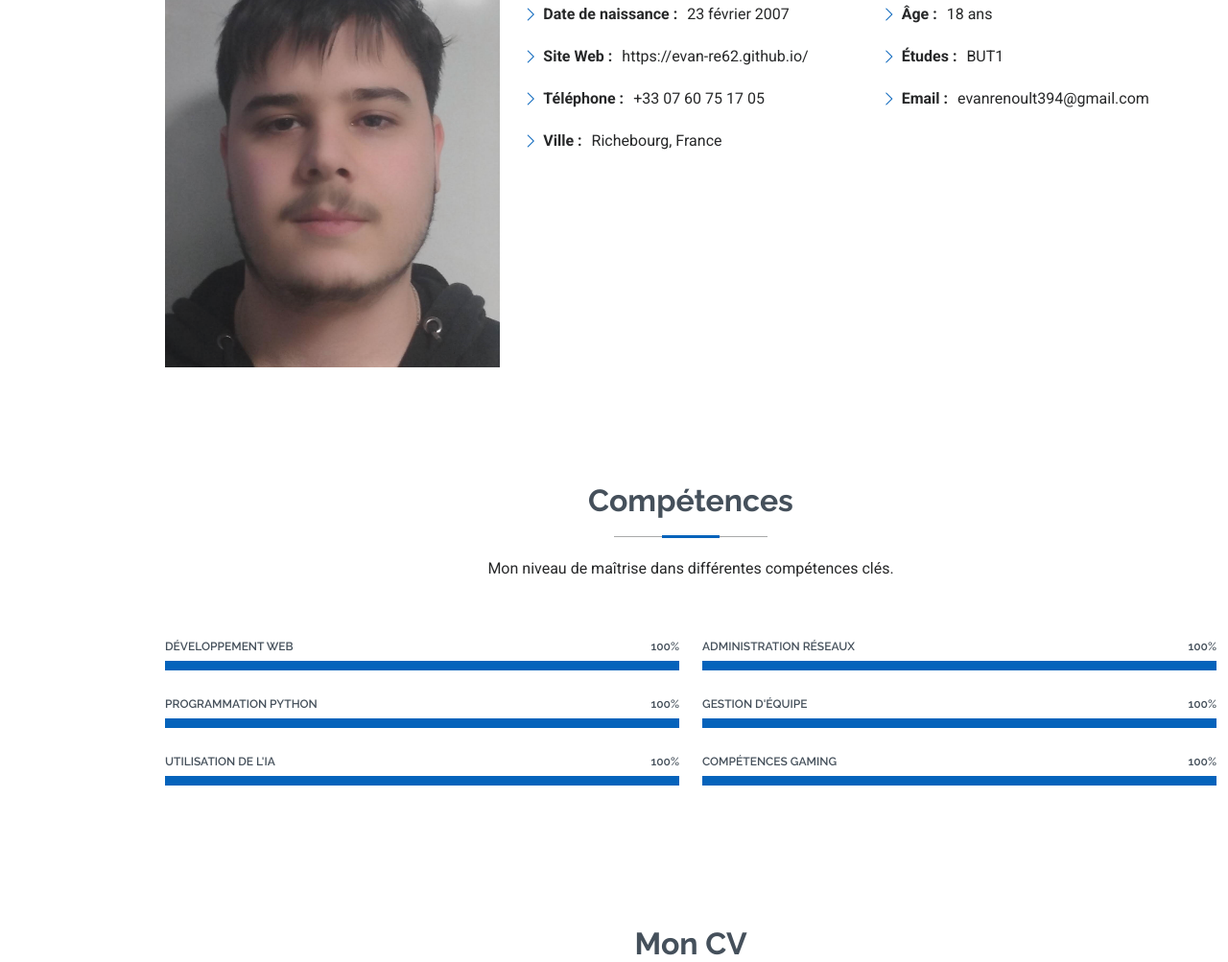
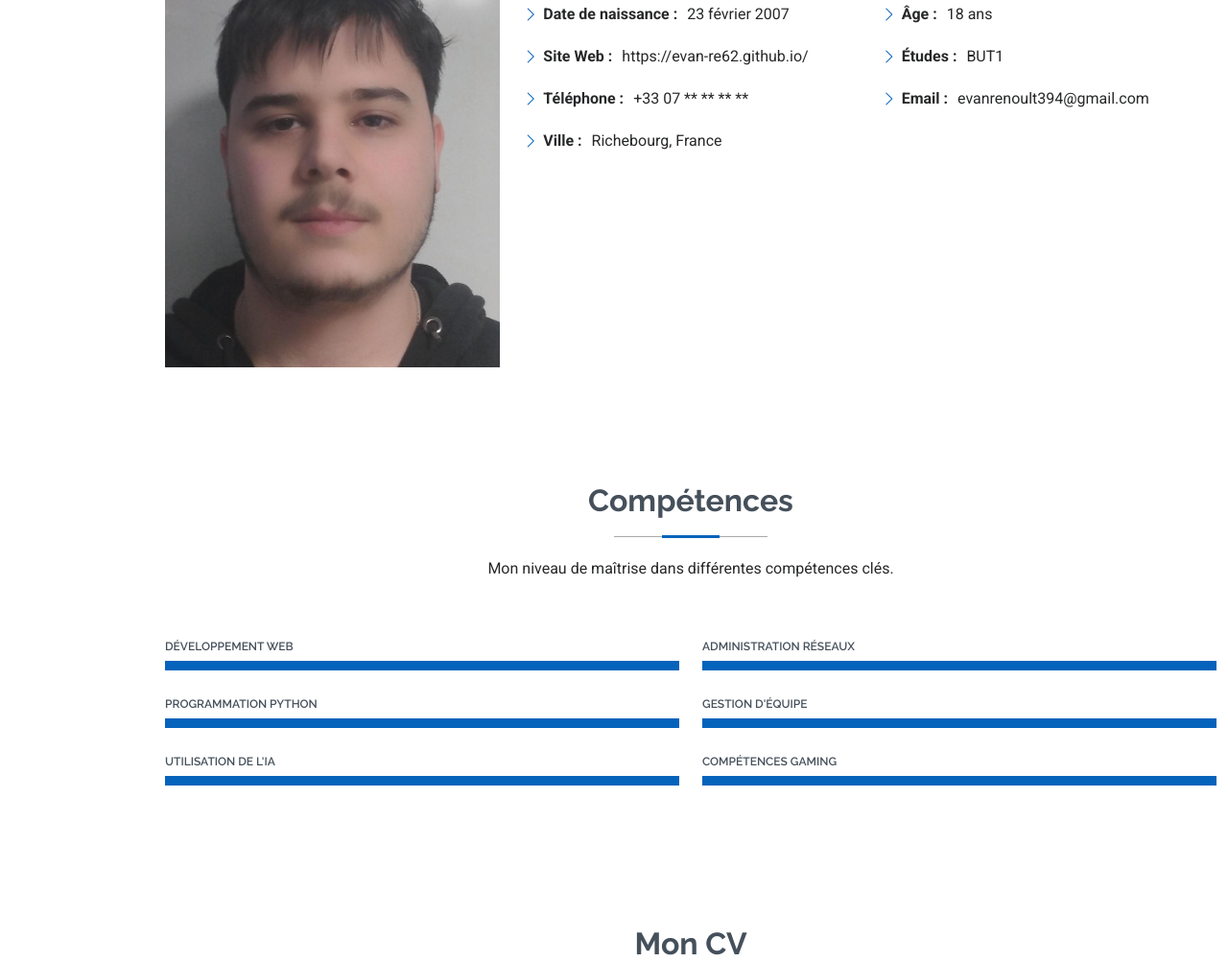
Before and after one commit to evan-re62/evan-re62.github.io, a plain HTML site: page index.html in a window 1280 px wide. Shown: the part 1085-2088 px from the top of the page at 96% size. Drawn offline with Linux system fonts and the light colour scheme.

Commit message:
enfin finis

```diff
--- a/index.html
+++ b/index.html
@@ -79,7 +79,7 @@
                 <ul>
                   <li><i class="bi bi-chevron-right"></i> <strong>Date de naissance :</strong> <span>23 février 2007</span></li>
                   <li><i class="bi bi-chevron-right"></i> <strong>Site Web :</strong> <span>https://evan-re62.github.io/</span></li>
-                  <li><i class="bi bi-chevron-right"></i> <strong>Téléphone :</strong> <span>+33 07 60 75 17 05</span></li>
+                  <li><i class="bi bi-chevron-right"></i> <strong>Téléphone :</strong> <span>+33 07 ** ** ** **</span></li>
                   <li><i class="bi bi-chevron-right"></i> <strong>Ville :</strong> <span>Richebourg, France</span></li>
                 </ul>
               </div>
@@ -108,17 +108,17 @@
           <div class="col-lg-6">
 
             <div class="progress">
-              <span class="skill"><span>Développement Web</span> <i class="val">100%</i></span>
+              <span class="skill"><span>Développement Web</span> <i class="val"></i></span>
               <div class="progress-bar-wrap">
                 <div class="progress-bar" role="progressbar" aria-valuenow="100" aria-valuemin="0" aria-valuemax="100"></div>
               </div>
             </div><div class="progress">
-              <span class="skill"><span>Programmation Python</span> <i class="val">100%</i></span>
+              <span class="skill"><span>Programmation Python</span> <i class="val"></i></span>
               <div class="progress-bar-wrap">
                 <div class="progress-bar" role="progressbar" aria-valuenow="100" aria-valuemin="0" aria-valuemax="100"></div>
               </div>
             </div><div class="progress">
-              <span class="skill"><span>Utilisation de l'IA</span> <i class="val">100%</i></span>
+              <span class="skill"><span>Utilisation de l'IA</span> <i class="val"></i></span>
               <div class="progress-bar-wrap">
                 <div class="progress-bar" role="progressbar" aria-valuenow="100" aria-valuemin="0" aria-valuemax="100"></div>
               </div>
@@ -127,17 +127,17 @@
           <div class="col-lg-6">
 
             <div class="progress">
-              <span class="skill"><span>Administration réseaux</span> <i class="val">100%</i></span>
+              <span class="skill"><span>Administration réseaux</span> <i class="val"></i></span>
               <div class="progress-bar-wrap">
                 <div class="progress-bar" role="progressbar" aria-valuenow="100" aria-valuemin="0" aria-valuemax="100"></div>
               </div>
             </div><div class="progress">
-              <span class="skill"><span>Gestion d'équipe</span> <i class="val">100%</i></span>
+              <span class="skill"><span>Gestion d'équipe</span> <i class="val"></i></span>
               <div class="progress-bar-wrap">
                 <div class="progress-bar" role="progressbar" aria-valuenow="100" aria-valuemin="0" aria-valuemax="100"></div>
               </div>
             </div><div class="progress">
-              <span class="skill"><span>Compétences Gaming</span> <i class="val">100%</i></span>
+              <span class="skill"><span>Compétences Gaming</span> <i class="val"></i></span>
               <div class="progress-bar-wrap">
                 <div class="progress-bar" role="progressbar" aria-valuenow="100" aria-valuemin="0" aria-valuemax="100"></div>
               </div>
```
